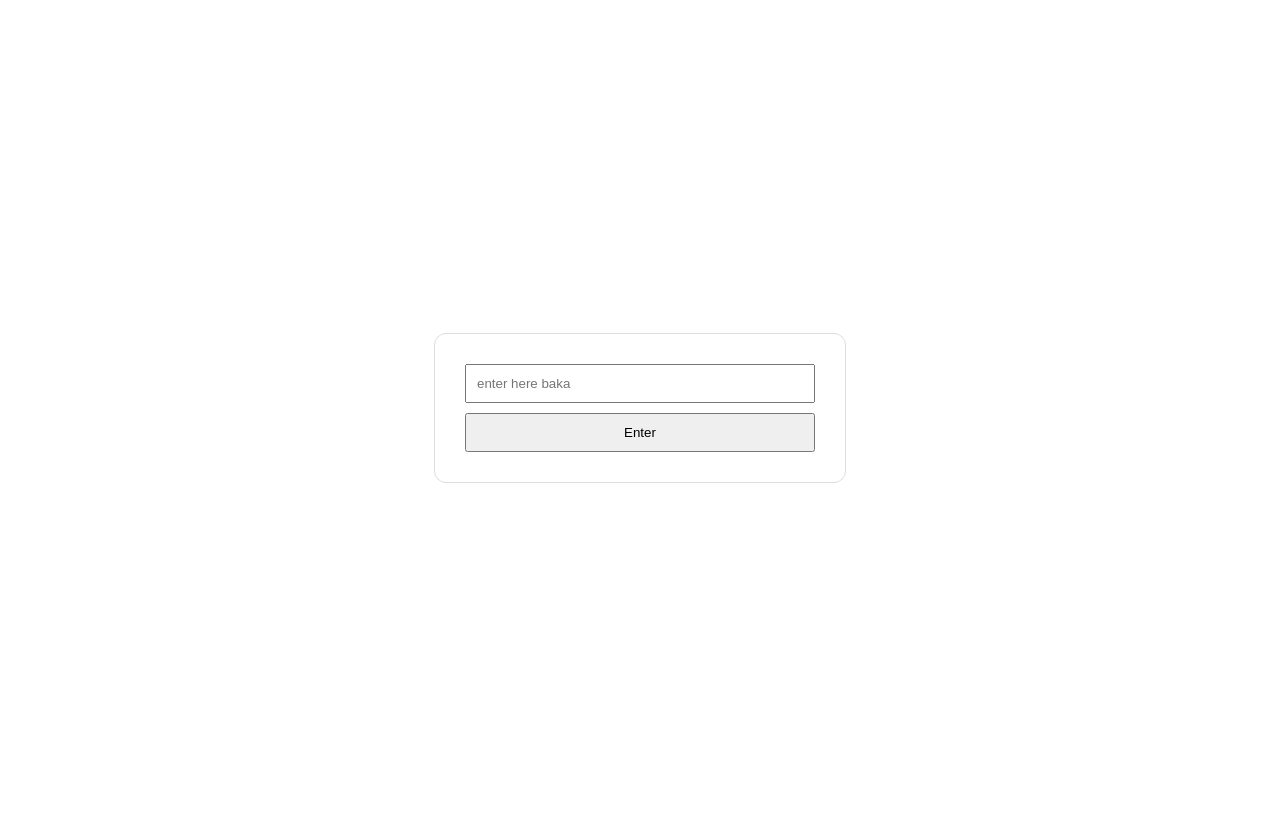
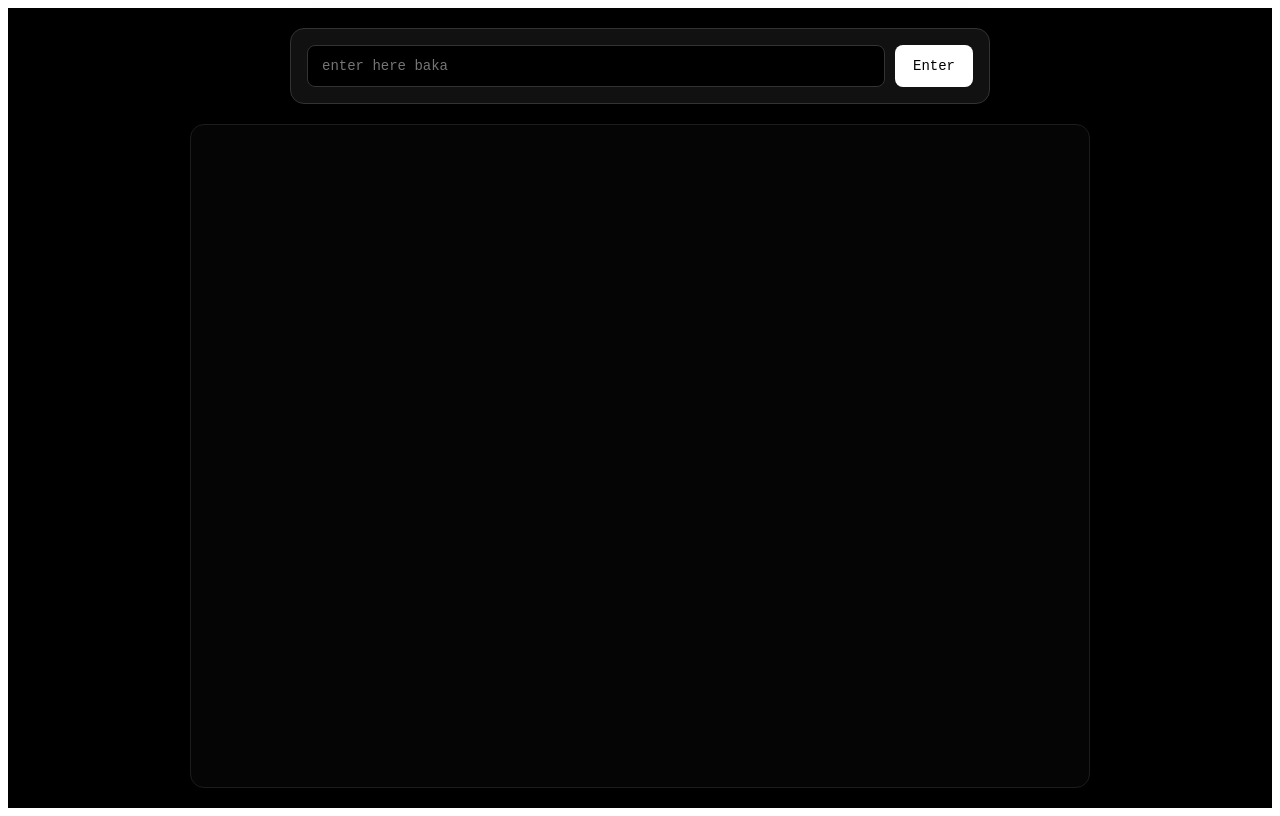
Before and after one commit to pvhak/test, a Next.js app: page / in a window 1280 px wide. Built offline with nearby package versions, Linux system fonts and the light colour scheme.

Commit message:
Enhance styling and layout in page.tsx
Refactor styles and improve layout for input and button elements.

```diff
--- a/app/page.tsx
+++ b/app/page.tsx
@@ -14,8 +14,8 @@ export default function Home() {
     try {
       const response = await fetch("/api/verify", {
         method: "POST",
-        headers: { "Content-Type": "application/json", },
-        body: JSON.stringify({ key, }),
+        headers: { "Content-Type": "application/json" },
+        body: JSON.stringify({ key }),
       });
 
       const data = await response.json();
@@ -23,6 +23,7 @@ export default function Home() {
     } catch {
       sresult("req failed");
     }
+
     sloading(false);
   }
 
@@ -30,23 +31,121 @@ export default function Home() {
     <main
       style={{
         minHeight: "100vh",
+        background: "#000",
+        color: "#fff",
+        fontFamily: '"Cascadia Mono", monospace',
+        padding: "20px",
+        boxSizing: "border-box",
         display: "flex",
-        alignItems: "center",
-        justifyContent: "center",
-        fontFamily: "Arial, sans-serif",
+        flexDirection: "column",
+        gap: "20px",
       }}
     >
+      {}
       <div
-        style={{ width: 350, padding: 30, border: "1px solid #ddd", borderRadius: 12, }}
+        style={{
+          width: "100%",
+          maxWidth: "700px",
+          margin: "0 auto",
+          padding: "16px",
+          boxSizing: "border-box",
+
+          background: "#111",
+          border: "1px solid #333",
+          borderRadius: "14px",
+
+          display: "flex",
+          gap: "10px",
+
+          boxShadow: "0 10px 30px rgba(0, 0, 0, 0.5)",
+        }}
       >
         <input
-          type="text" placeholder="enter here baka" value={key} onChange={(e) => skey(e.target.value)}
-          onKeyDown={(e) => { if (e.key === "Enter") { requestshit(); } }}
-          style={{ width: "100%", padding: 10, marginBottom: 10, boxSizing: "border-box", }}
+          type="text"
+          placeholder="enter here baka"
+          value={key}
+          onChange={(e) => skey(e.target.value)}
+          onKeyDown={(e) => {
+            if (e.key === "Enter") { requestshit(); }
+          }}
+          style={{
+            flex: 1,
+            minWidth: 0,
+            padding: "12px 14px",
+            boxSizing: "border-box",
+
+            background: "#000",
+            color: "#fff",
+            border: "1px solid #333",
+            borderRadius: "8px",
+
+            outline: "none",
+            fontFamily: '"Cascadia Mono", monospace',
+            fontSize: "14px",
+          }}
         />
 
-        <button onClick={requestshit} disabled={loading} style={{ width: "100%", padding: 10, cursor: loading ? "default" : "pointer", }} > {loading ? "Checking..." : "Enter"} </button>
-        {result && ( <p> {result} </p> )}
+        <button
+          onClick={requestshit}
+          disabled={loading}
+          style={{
+            padding: "12px 18px",
+
+            background: "#fff",
+            color: "#000",
+            border: "none",
+            borderRadius: "8px",
+
+            fontFamily: '"Cascadia Mono", monospace',
+            fontSize: "14px",
+
+            cursor: loading ? "default" : "pointer",
+            opacity: loading ? 0.6 : 1,
+          }}
+        >
+          {loading ? "Checking..." : "Enter"}
+        </button>
+      </div>
+
+      {}
+      <div
+        style={{
+          flex: 1,
+          minHeight: 0,
+
+          maxWidth: "900px",
+          width: "100%",
+          margin: "0 auto",
+
+          overflowY: "auto",
+
+          display: "flex",
+          alignItems: "center",
+          justifyContent: "center",
+
+          padding: "40px",
+          boxSizing: "border-box",
+
+          border: "1px solid #1c1c1c",
+          borderRadius: "14px",
+
+          background: "#050505",
+        }}
+      >
+        {result && (
+          <p
+            style={{
+              margin: 0,
+              textAlign: "center",
+              whiteSpace: "pre-wrap",
+              wordBreak: "break-word",
+              fontSize: "18px",
+              lineHeight: 1.7,
+            }}
+          >
+            {result}
+          </p>
+        )}
       </div>
     </main>
   );
```
